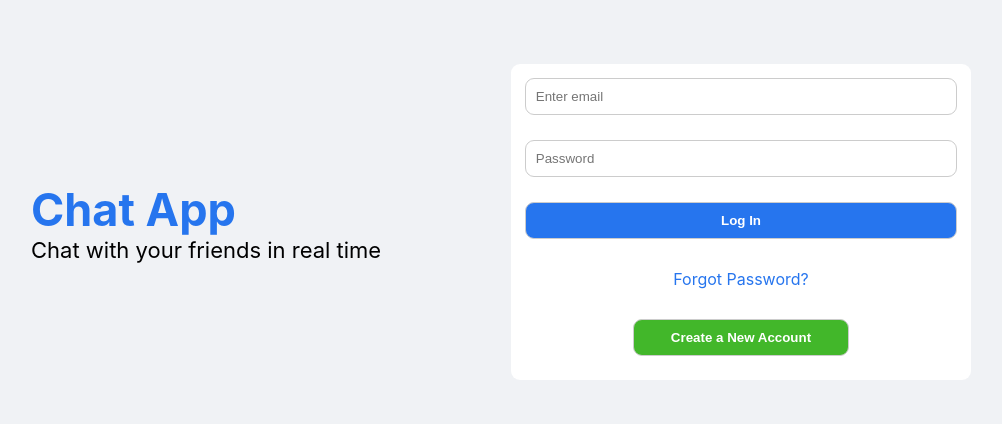
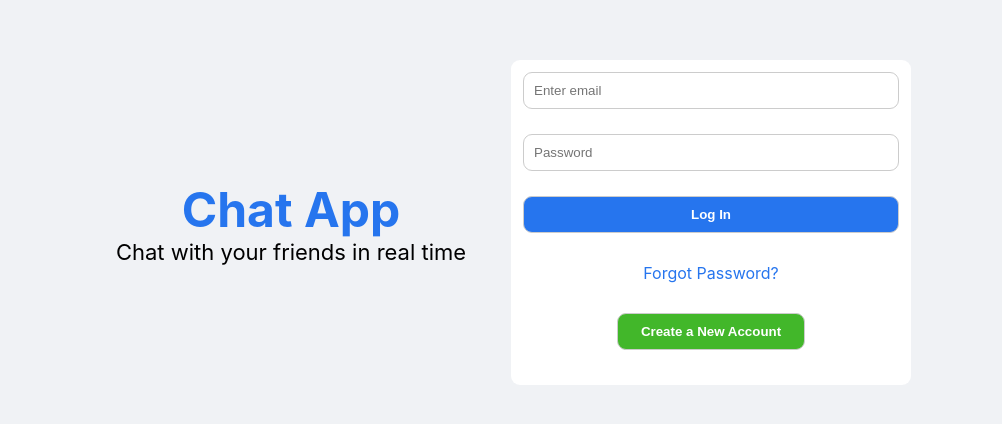
Before and after one commit to Schmelzofen/chat-app, a React (Create React App) app in the folder client/: page / in a window 1280 px wide. Shown: the part 178-602 px from the top of the page, without its empty margins (139-1141 px from the left). Built offline with nearby package versions, Linux system fonts and the light colour scheme.

Commit message:
reg styling

```diff
--- a/client/src/App.scss
+++ b/client/src/App.scss
@@ -48,10 +48,13 @@ header div a {
 .hero{
     h1{
         color: #2675EE;
-        font-size: 45px;
+        font-size: 48px;
+        text-align: center;
     }
     p{
         font-size: 22px;
+        font-weight: 400;
+        text-align: center;
     }
 }
 
@@ -61,9 +64,11 @@ header div a {
     background: white;
     border-radius: 9px;
     padding: 3%;
+    height: 325px;
+    width: 400px;
 }
 
-.login{
+.login, .registration{
     form{
         input{
             width: 100%;
```
